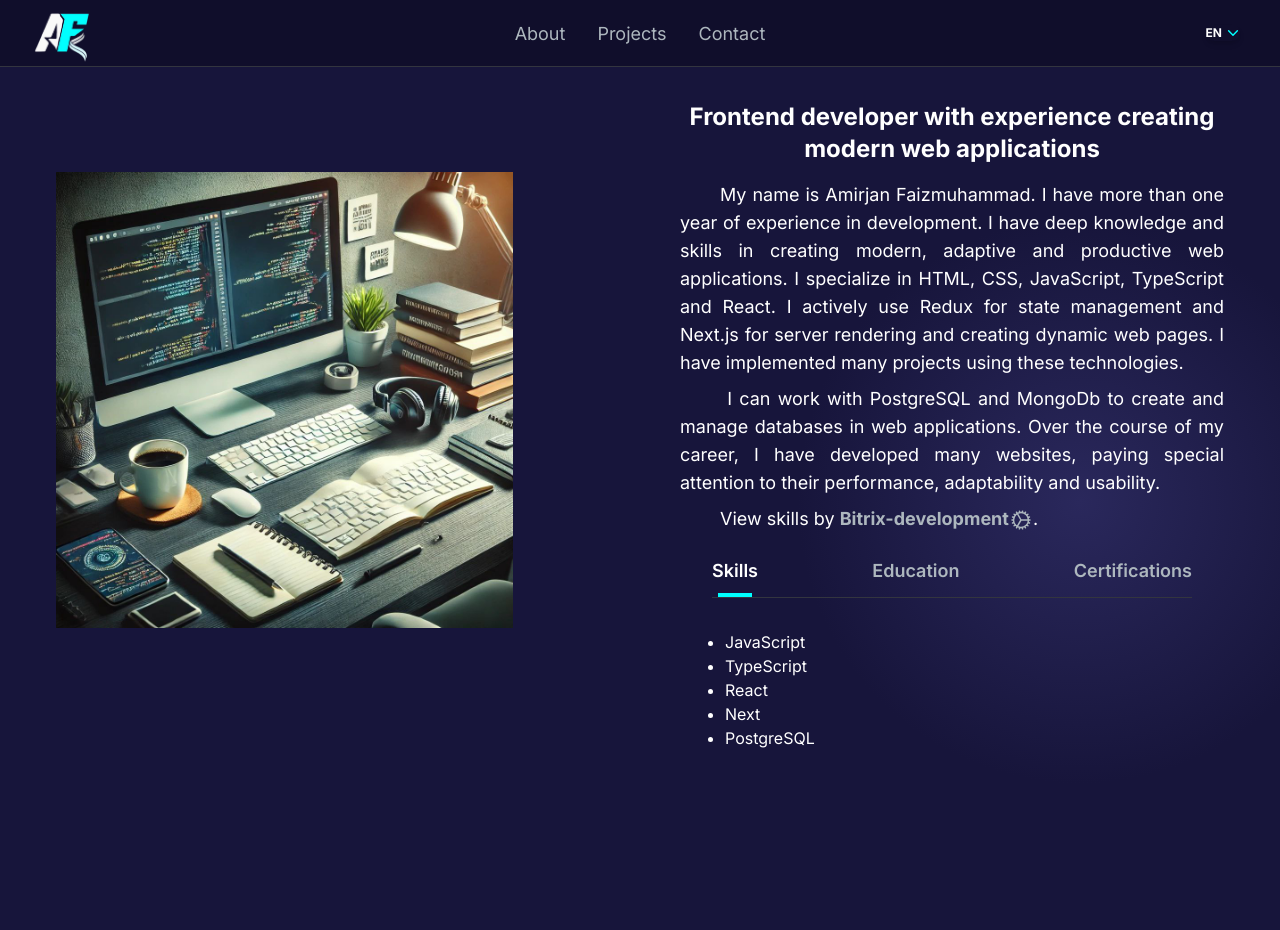
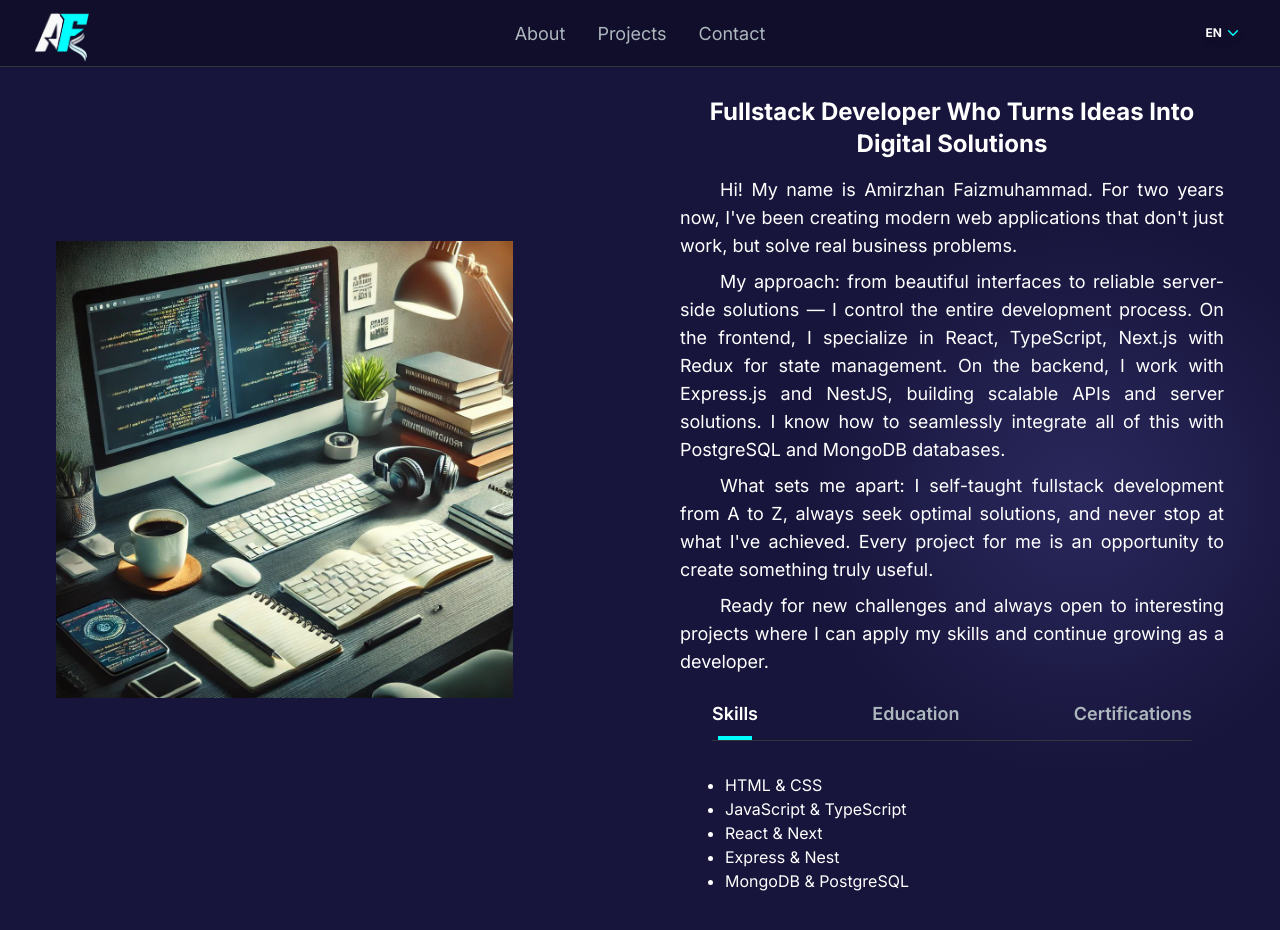
Before and after one commit to AmirjonFff/My-Portfolio, a Next.js app: page /en/about in a window 1280 px wide. Shown: the top 930 px of the page. Before the commit the page ends 800 px from the top, so only its background shows below. Built offline with nearby package versions, Linux system fonts and the light colour scheme.

Commit message:
edit content

```diff
--- a/app/[lang]/about/page.tsx
+++ b/app/[lang]/about/page.tsx
@@ -1,5 +1,4 @@
 import { getDictionary } from "@/lib/dictionary";
-import MyAbout from "../components/myAbout";
 import { Locale } from "@/i18n.config";
 import about_img from '../../../public/images/about.jpg'
 import Image from "next/image";
@@ -24,11 +23,11 @@
       id: "skills",
       content: (
         <ul className="pl-2 list-disc">
-          <li>JavaScript</li>
-          <li>TypeScript</li>
-          <li>React</li>
-          <li>Next</li>
-          <li>PostgreSQL</li>
+          <li>HTML & CSS</li>
+          <li>JavaScript & TypeScript</li>
+          <li>React & Next</li>
+          <li>Express & Nest</li>
+          <li>MongoDB & PostgreSQL</li>
         </ul>
       ),
     },
--- a/app/[lang]/components/AchievementsSection.tsx
+++ b/app/[lang]/components/AchievementsSection.tsx
@@ -29,7 +29,7 @@
         },
         {
             metric: `${achievementsSection.title4}`,
-            value: "1",
+            value: "2",
             postfix: "+",
         },
     ];
@@ -44,13 +44,13 @@
                             key={index}
                             className="flex flex-col items-center justify-center mx-4 my-4 sm:my-0"
                         >
-                            <h2 className="text-white text-4xl font-bold flex flex-row">
+                            <h2 className="flex flex-row text-4xl font-bold text-white">
                                 {achievement.prefix}
                                 <AnimatedNumbers
                                     includeComma
                                     animateToNumber={parseInt(achievement.value)}
                                     locale="en-US"
-                                    className="text-white text-4xl font-bold"
+                                    className="text-4xl font-bold text-white"
                                     configs={(_: string, index: number) => {
                                         return {
                                             mass: 1,
--- a/app/[lang]/components/heroSection.tsx
+++ b/app/[lang]/components/heroSection.tsx
@@ -31,8 +31,6 @@
                                 `${heroSection.job2}`,
                                 1000,
                                 `${heroSection.job3}`,
-                                1000,
-                                `${heroSection.job4}`,
                                 1000
                             ]}
                             wrapper="span"
--- a/app/[lang]/components/myAbout.tsx
+++ b/app/[lang]/components/myAbout.tsx
@@ -28,20 +28,20 @@
     const description = bitrix ? lang.descriptionBitrix : lang.description
 
     return (
-        <div className="mt-4 relative z-10 md:mt-0 text-left flex flex-col h-full">
-            <div className="-z-10 bg_gradient hidden sm:block -right-64 -bottom-25">
+        <div className="relative z-10 flex flex-col h-full mt-4 text-left md:mt-0">
+            <div className="hidden -z-10 bg_gradient sm:block -right-64 -bottom-25">
             </div>
-            <h2 className="text-xl xl:text-2xl font-bold text-white md:mb-2 text-center">{bitrix ? lang.titleBitrix : lang.title}</h2>
+            <h2 className="text-xl font-bold text-center text-white xl:text-2xl md:mb-2">{bitrix ? lang.titleBitrix : lang.title}</h2>
             {
                 description.split('*').map((el, i) =>
-                    <p key={i} className="text-base xl:text-lg mt-2 text-justify">
+                    <p key={i} className="mt-2 text-base text-justify xl:text-lg">
                         <span className="inline-block w-10"></span>{el}
                     </p>
                 )
             }
-            <p className="text-base xl:text-lg mt-2 text-justify">
+            {/* <p className="mt-2 text-base text-justify xl:text-lg">
                 <span className="inline-block w-10"></span>{lang.btnTitle} <button onClick={() => setBitrix(!bitrix)} className="font-bold text-lg bg-clip-text hover:text-white text-[#ADB7BE]">{!bitrix ? lang.btnDescBitrix : lang.btnDesc}</button><CogIcon className="w-6 inline-block text-[#ADB7BE]" />.
-            </p>
+            </p> */}
             {!bitrix && <div>
                 <BlockTab lang={lang.blockTab} tab={tab} handleTabChange={handleTabChange} />
                 <div className="mt-8 sm:w-[470px] h-[100px] sm:h-[70px] mx-auto">
--- a/dictionaries/en.json
+++ b/dictionaries/en.json
@@ -22,9 +22,9 @@
     }
   },
   "about": {
-    "title": "Frontend developer with experience creating modern web applications",
+    "title": "Fullstack Developer Who Turns Ideas Into Digital Solutions",
     "titleBitrix": "Experience working with Bitrix24 in setting up functionality, automating business processes and developing websites",
-    "description": "My name is Amirjan Faizmuhammad. I have more than one year of experience in development. I have deep knowledge and skills in creating modern, adaptive and productive web applications. I specialize in HTML, CSS, JavaScript, TypeScript and React. I actively use Redux for state management and Next.js for server rendering and creating dynamic web pages. I have implemented many projects using these technologies. * I can work with PostgreSQL and MongoDb to create and manage databases in web applications. Over the course of my career, I have developed many websites, paying special attention to their performance, adaptability and usability.",
+    "description": "Hi! My name is Amirzhan Faizmuhammad. For two years now, I've been creating modern web applications that don't just work, but solve real business problems. *My approach: from beautiful interfaces to reliable server-side solutions — I control the entire development process. On the frontend, I specialize in React, TypeScript, Next.js with Redux for state management. On the backend, I work with Express.js and NestJS, building scalable APIs and server solutions. I know how to seamlessly integrate all of this with PostgreSQL and MongoDB databases. *What sets me apart: I self-taught fullstack development from A to Z, always seek optimal solutions, and never stop at what I've achieved. Every project for me is an opportunity to create something truly useful. *Ready for new challenges and always open to interesting projects where I can apply my skills and continue growing as a developer.",
     "descriptionBitrix": "I have extensive experience working with the Bitrix24 platform and can customize its functionality for effective business management. I specialize in creating and configuring business processes and robots to automate routine tasks and increase workflow productivity. I am able to work professionally with the Bitrix CRM system, customizing it to the specific needs of the company to optimize sales and customer service.*In addition, I have the skills to automatically generate documents through business processes using PHP code, which significantly speeds up and simplifies the paperwork. I also have experience in creating full-fledged websites on the Bitrix24 platform, including the development and configuration of a Knowledge Base for companies, which makes it easy to organize and distribute corporate information within the team.",
     "btnTitle": "View skills by",
     "btnDesc": "Web-development",
--- a/dictionaries/ru.json
+++ b/dictionaries/ru.json
@@ -22,9 +22,9 @@
     }
   },
   "about": {
-    "title": "Фронтенд-разработчик с опытом создания современных веб-приложений",
+    "title": "Fullstack-разработчик, который превращает идеи в цифровые решения",
     "titleBitrix": "Опыт работы с Bitrix24 в настройке функционала, автоматизации бизнес-процессов и разработке веб-сайтов",
-    "description": "Меня зовут Амирджани Файзмухаммад. У меня более одного года опыта в разработке. Я обладаю глубокими знаниями и навыками в создании современных, адаптивных и производительных веб-приложений. Я специализируюсь на HTML, CSS, JavaScript, TypeScript и React. Активно использую Redux для управления состоянием и Next.js для серверного рендеринга и создания динамических веб-страниц. Я реализовал множество проектов, используя эти технологии. * Умею работать с PostgreSQL и MongoDb для создания и управления базами данных в веб-приложениях. В течение своей карьеры я разработал множество сайтов, уделяя особое внимание их производительности, адаптивности и удобству использования.",
+    "description": "Привет! Меня зовут Амирджани Файзмухаммад. Уже два года создаю современные веб-приложения, которые не просто работают, а решают реальные бизнес-задачи. *Мой подход: от красивого интерфейса до надежной серверной части — контролирую весь процесс разработки. На фронтенде специализируюсь на React, TypeScript, Next.js с Redux для управления состоянием. На бэкенде работаю с Express.js и NestJS, создавая масштабируемые API и серверные решения. Умею 'подружить' все это с базами данных PostgreSQL и MongoDB. *Что меня отличает: самостоятельно освоил fullstack-разработку от A до Z, всегда ищу оптимальные решения и не останавливаюсь на достигнутом. Каждый проект для меня — возможность создать что-то действительно полезное. *Готов к новым вызовам и всегда открыт для интересных проектов, где можно применить свои навыки и продолжить расти как разработчик.",
     "descriptionBitrix": "Я обладаю обширным опытом работы с платформой Битрикс24 и могу настроить ее функционал для эффективного управления бизнесом. Я специализируюсь на создании и настройке бизнес-процессов и роботов для автоматизации рутинных задач и повышения продуктивности рабочих процессов. Умею профессионально работать с CRM-системой Битрикс, настраивая ее под конкретные нужды компании для оптимизации продаж и клиентского обслуживания.*Кроме того, обладаю навыками автоматической генерации документов через бизнес-процессы, используя PHP-код, что значительно ускоряет и упрощает оформление документов. Также имею опыт создания полноценных веб-сайтов на платформе Bitrix24, включая разработку и настройку 'Базы знаний' для компаний, что позволяет легко организовать и распространять корпоративную информацию внутри команды.",
     "btnTitle": "Посмотреть навыки по",
     "btnDesc": "Beб-разработке",
--- a/dictionaries/tj.json
+++ b/dictionaries/tj.json
@@ -22,9 +22,9 @@
     }
   },
   "about": {
-    "title": "Таҳиягари Веб-барномаҳои муосир бо доштани таҷрибаи кофи",
+    "title": "Барномасози Fullstack, ки ғояҳоро ба ҳалли рақамӣ табдил медиҳад",
     "titleBitrix": "Таҷриба бо Bitrix24 дар танзими функсияҳо, автоматикунонии бизнес-процесҳо ва таҳияи вебсайтҳо",
-    "description": "Номи ман Амирҷони Файзмуҳаммад. Зиёда аз як сол аст, ки таҷрибаи кори дорам. Дониш ва малакаи зиёд дар соҳаи сохтани веб-барномаҳои муосир, адабтивгардида ва баландсифат дорам. Бо техногияҳои HTML, CSS, JavaScript, TypeScript ва React кор кардаам. Барои идораи кунии State-Managers Redux-ро ва Next.js-ро барои намоиши сервер ва эҷоди веб-саҳифаҳои динамикӣ истифода мебарам. Ман бо истифода аз ин технологияҳо лоиҳаҳои зиедеро амалӣ кардаам.*Бо PostgreSQL ва MongoDB барои эҷод ва идоракунии пойгоҳи додаҳо дар барномаҳои веб кор карда метавонам. Дар тӯли фаъолияти худ якчанд вебсайтҳо сохтаам, ки диққатҷалбкунандаанд ва истифода шуда истодаанд.",
+    "description": "Салом! Номи ман Амирҷон Файзмуҳаммад аст. Аллакай ду сол аст, ки барномаҳои вебии муосир месозам, ки на танҳо кор мекунанд, балки мушкилоти воқеии тиҷоратро ҳал мекунанд. *Равиши ман: аз интерфейси зебо то ҳалли боэътимоди сервер — тамоми раванди барномасозиро назорат мекунам. Дар frontend ман ба React, TypeScript, Next.js бо Redux барои идоракунии ҳолат тахассус дорам. Дар backend бо Express.js ва NestJS кор мекунам ва API-ҳои васеъшаванда ва ҳалҳои серверӣ месозам. Ҳамаи инро бо пойгоҳи додаҳои PostgreSQL ва MongoDB якҷоя кардан медонам. *Он чӣ маро фарқ мекунад: барномасозии fullstack-ро аз А то Я худам омӯхтам, ҳамеша ҳалҳои беҳтаринро ҷустуҷӯ мекунам ва дар ба даст овардаҳо истода намемонам. Ҳар лоиҳа барои ман имкониятест, то чизи воқеан муфид созам. *Барои мушкилоти нав омода ва ҳамеша барои лоиҳаҳои ҷолиб кушода ҳастам, ки дар он ҷо малакаҳоямро истифода карда, ҳамчун барномасоз рушд кардан тавонам.",
     "descriptionBitrix": "Ман бо платформаи Bitrix24 таҷрибаи васеъ дорам ва метавонам функсияи онро барои идоракунии самараноки тиҷорат танзим кунам. Ман дар эҷод ва танзими бизнес-процесҳо ва Роботҳо барои автоматикунонии вазифаҳои муқаррарӣ ва баланд бардоштани ҳосилнокии ҷараенҳои корӣ тахассус дорам. Ман бо системаи Crm-и Bitrix хеле хуб кор карда метавонам ва онро барои эҳтиеҷоти мушаххаси ширкат барои оптимизатсияи фурӯш ва хидматрасонии муштариен танзим мекунам.*Илова бар ин, ман автомати сохтани ҳуҷҷатҳоро тавассути бизнес-процесҳо бо истифода аз PHP-код дорам, ки ҳуҷҷатҳо хеле зуд ва осон омода мешаванд. Ман инчунин дар сохтани вебсайтҳои мукаммал дар платформаи Bitrix24 таҷриба дорам. Инчунин таҳия ва танзими 'Базы знаний' барои ширкатҳо, ки ташкил ва паҳн кардани иттилооти корпоративиро дар дохили гурӯҳ осон мекунад, метевонам",
     "btnTitle": "Дониши ман дар",
     "btnDesc": "Веб-мутахассис",
```
Also changed, not shown: app/[lang]/components/projectTab.tsx (+0 -7 lines).
